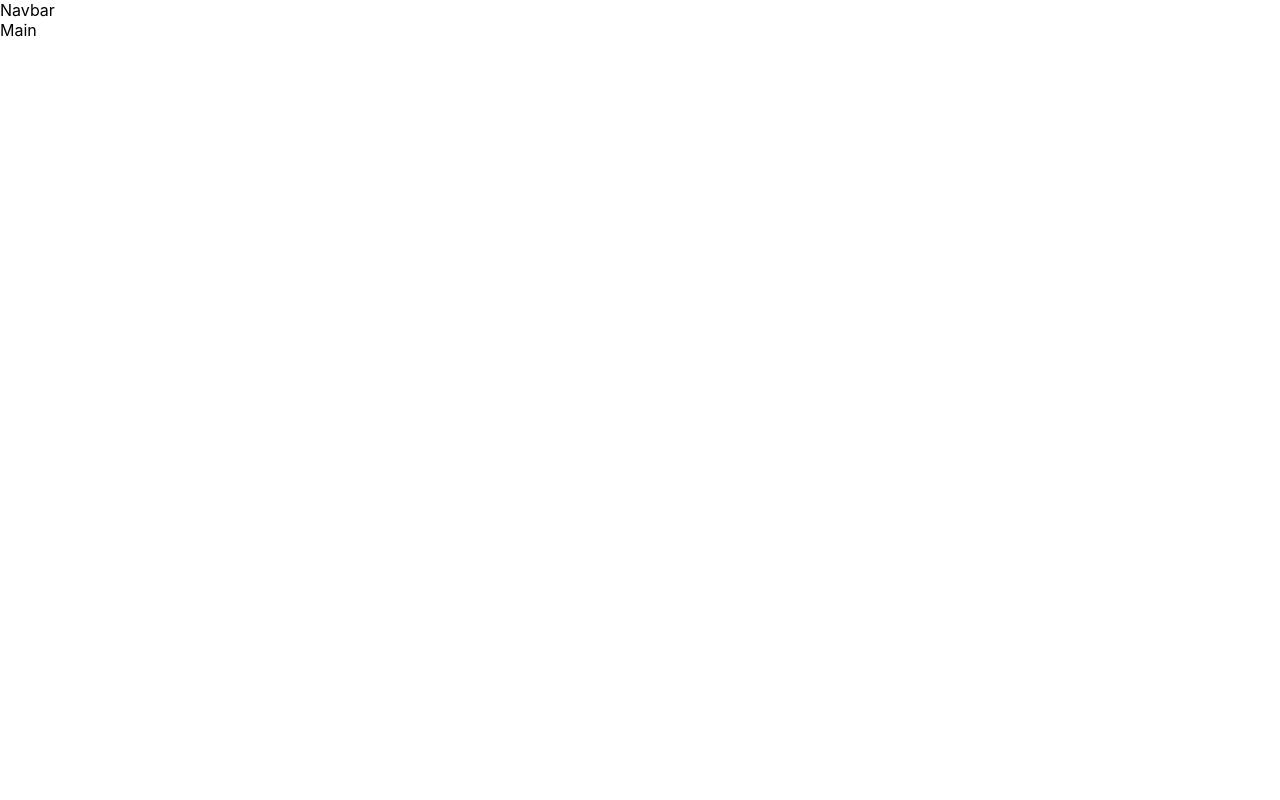
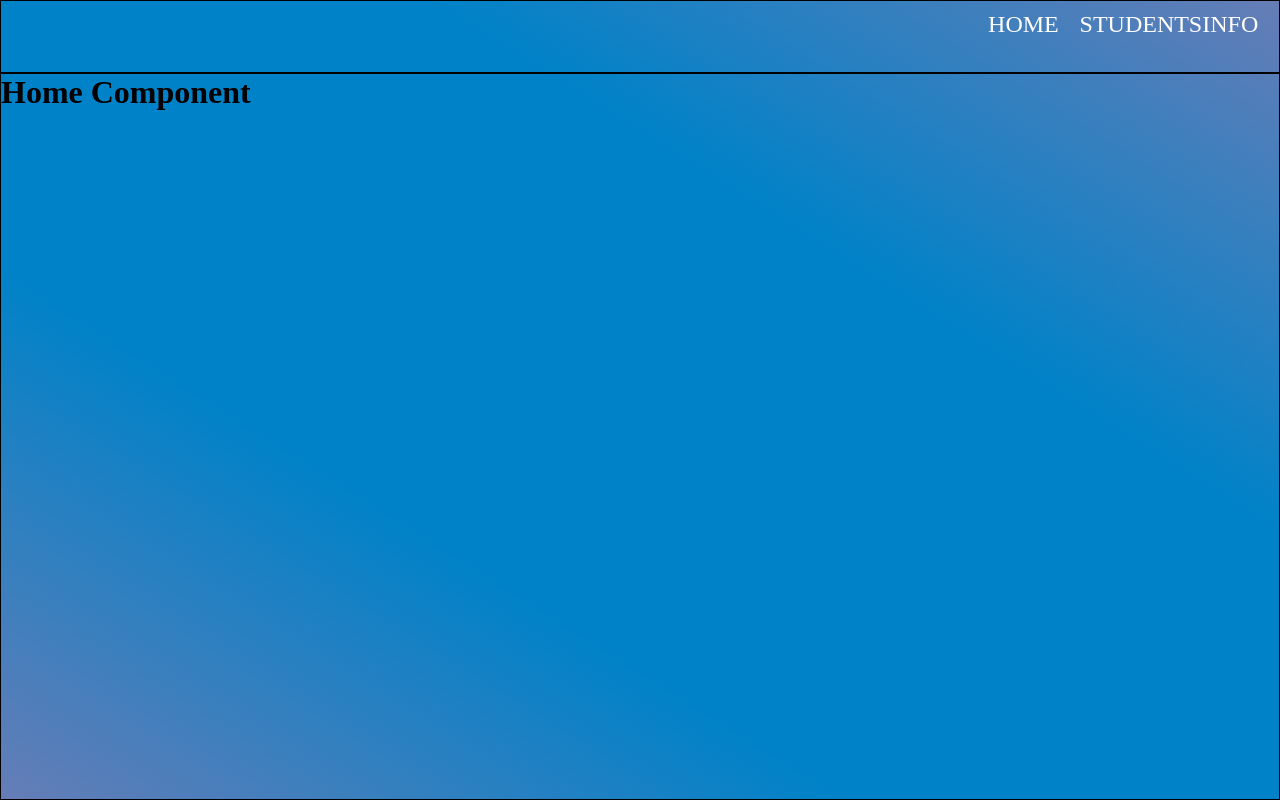
Before and after one commit to Mj-Techs/Student-tracker, a React (Create React App) app: page / in a window 1280 px wide. Built offline with nearby package versions, Linux system fonts and the light colour scheme.

Commit message:
layout setup done

```diff
--- a/src/App.js
+++ b/src/App.js
@@ -1,12 +1,20 @@
 import React from "react";
-import styled from "styled-components";
-
+import Navbar from "./components/Navbar";
+import { Wrapper, Nav, Main } from "./styled";
+import { Route } from "react-router-dom";
+import Home from "./components/Home";
+import StudentsInfo from "./components/StudentsInfo";
 const App = () => {
   return (
-    <div className="App">
-      <div>Navbar</div>
-      <div>Main</div>
-    </div>
+    <Wrapper className="App">
+      <Nav>
+        <Navbar />
+      </Nav>
+      <Main>
+        <Route exact path="/" component={Home} />
+        <Route exact path="/students" component={StudentsInfo} />
+      </Main>
+    </Wrapper>
   );
 };
 
--- /dev/null
+++ b/src/components/Home.js
@@ -0,0 +1,11 @@
+import React from "react";
+
+const Home = () => {
+  return (
+    <div>
+      <h1>Home Component</h1>
+    </div>
+  );
+};
+
+export default Home;
--- /dev/null
+++ b/src/components/Navbar.js
@@ -0,0 +1,11 @@
+import React from "react";
+import { LinkWrapper, StyledLink } from "../styled";
+const Navbar = () => {
+  return (
+    <LinkWrapper>
+      <StyledLink to="/">Home</StyledLink>
+      <StyledLink to="/students">StudentsInfo</StyledLink>
+    </LinkWrapper>
+  );
+};
+export default Navbar;
--- /dev/null
+++ b/src/components/StudentsInfo.js
@@ -0,0 +1,11 @@
+import React from "react";
+
+const StudentsInfo = () => {
+  return (
+    <div>
+      <h1>Students details</h1>
+    </div>
+  );
+};
+
+export default StudentsInfo;
--- a/src/index.css
+++ b/src/index.css
@@ -1,13 +1,5 @@
-body {
+* {
   margin: 0;
-  font-family: -apple-system, BlinkMacSystemFont, 'Segoe UI', 'Roboto', 'Oxygen',
-    'Ubuntu', 'Cantarell', 'Fira Sans', 'Droid Sans', 'Helvetica Neue',
-    sans-serif;
-  -webkit-font-smoothing: antialiased;
-  -moz-osx-font-smoothing: grayscale;
+  padding: 0;
+  box-sizing: border-box;
 }
-
-code {
-  font-family: source-code-pro, Menlo, Monaco, Consolas, 'Courier New',
-    monospace;
-}
--- a/src/index.js
+++ b/src/index.js
@@ -1,6 +1,12 @@
 import React from "react";
 import ReactDOM from "react-dom";
+import { BrowserRouter as Router } from "react-router-dom";
 import "./index.css";
 import App from "./App";
 
-ReactDOM.render(<App />, document.getElementById("root"));
+ReactDOM.render(
+  <Router>
+    <App />
+  </Router>,
+  document.getElementById("root")
+);
--- /dev/null
+++ b/src/styled.js
@@ -0,0 +1,35 @@
+import styled from "styled-components";
+import { Link } from "react-router-dom";
+export const Wrapper = styled.div`
+  min-height: 100vh;
+  min-width: 100vw;
+  background: linear-gradient(to right top, #667db6, #0082c8, #0082c8, #667db6);
+  display: grid;
+  grid-template: 0.1fr 1fr/1fr;
+`;
+export const Nav = styled.div`
+  border: 1px solid;
+`;
+export const Main = styled.div`
+  border: 1px solid;
+`;
+
+export const LinkWrapper = styled.div`
+  display: flex;
+  justify-content: flex-end;
+  margin-top: 10px;
+`;
+export const StyledLink = styled(Link)`
+  outline: none;
+  text-decoration: none;
+  text-transform: uppercase;
+  font-size: 1.5rem;
+  display: inline-block;
+  margin-right: 1.625%;
+  text-align: center;
+  color: white;
+
+  &:hover {
+    color: black;
+  }
+`;
```
Also changed, not shown: src/store/ConfigureStore.js (added), 1 other file (tests, documents, lock files or other folders).
